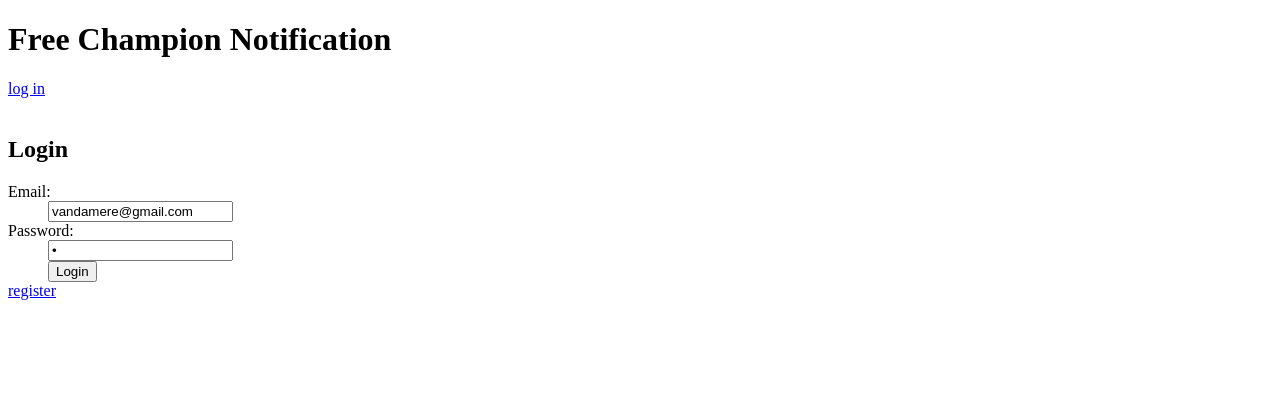
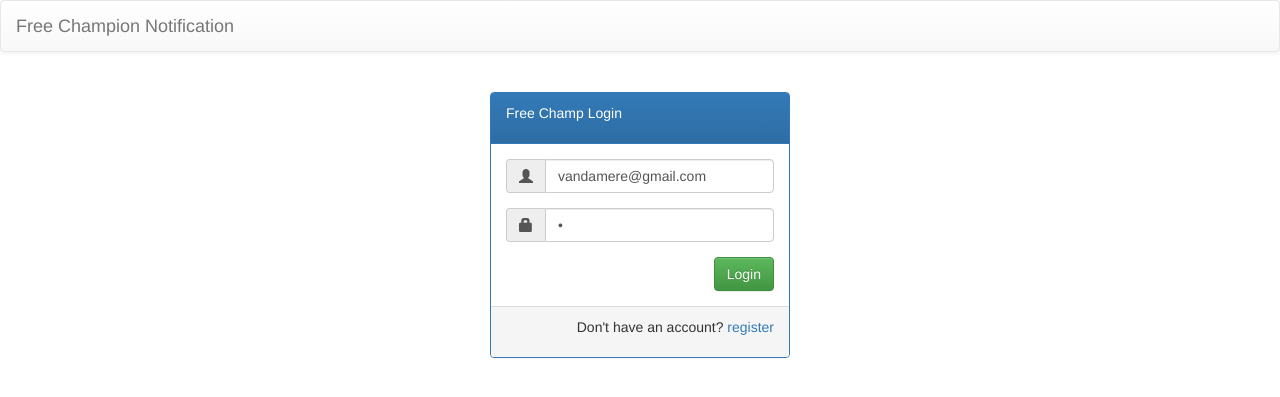
Before and after one commit to f7el/freeChamp, a Python web app: template champNotif_v2/templates/login.html in a window 1280 px wide. Shown: the top 397 px of the page. Run offline with Jinja, Linux system fonts and the light colour scheme; the template is opened without the code that fills it, so the values that code supplies are empty; some libraries are stand-ins or nearby versions.

Commit message:
added bootstrap login page and header

```diff
--- a/champNotif_v2/templates/layout.html
+++ b/champNotif_v2/templates/layout.html
@@ -2,18 +2,43 @@
 <title>Champ Notification</title>
 <head>
 <script src="//ajax.googleapis.com/ajax/libs/jquery/1.11.1/jquery.min.js"></script>
+
+<!-- Bootstrap -->
+<link rel="stylesheet" href="https://maxcdn.bootstrapcdn.com/bootstrap/3.3.4/css/bootstrap.min.css">
+<link rel="stylesheet" href="https://maxcdn.bootstrapcdn.com/bootstrap/3.3.4/css/bootstrap-theme.min.css">
+<script src="https://maxcdn.bootstrapcdn.com/bootstrap/3.3.4/js/bootstrap.min.js"></script>
+
+<link rel="stylesheet" href="//maxcdn.bootstrapcdn.com/font-awesome/4.3.0/css/font-awesome.min.css">
+
 <script>window.jQuery || document.write('<script src="{{
   url_for('static', filename='jquery-1.11.1.min.js') }}">\x3C/script>')</script>
 </head>
+
 <link rel=stylesheet type=text/css href="{{ url_for('static', filename='style.css') }}">
 <div class=page>
-  <h1>Free Champion Notification</h1>
+    <nav class="navbar navbar-default">
+        <div class="container-fluid">
+            <div class="navbar-header">
+                <a class="navbar-brand" href="#">Free Champion Notification</a>
+            </div>
+
+            <!-- Collect the nav links, forms, and other content for toggling -->
+            <div class="collapse navbar-collapse" id="bs-example-navbar-collapse-1">
+                <ul class="nav navbar-nav">
+                </ul>
+                <ul class="nav navbar-nav navbar-right">
+                    {% if session.logged_in %}
+                    <li>
+                    <a href="{{ url_for('logout') }}">log out</a>
+                    </li>
+                    {% endif %}
+                </ul>
+            </div><!-- /.navbar-collapse -->
+        </div><!-- /.container-fluid -->
+    </nav>
+
   <div class=metanav>
-  {% if not session.logged_in %}
-    <a href="{{ url_for('login') }}">log in</a>
-  {% else %}
-    <a href="{{ url_for('logout') }}">log out</a>
-  {% endif %}
+
   </div>
     <br>
   {% for message in get_flashed_messages() %}
--- a/champNotif_v2/templates/login.html
+++ b/champNotif_v2/templates/login.html
@@ -1,19 +1,35 @@
 {% extends "layout.html" %}
 {% block body %}
-  <h2>Login</h2>
-  {% if error %}<p class=error><strong>Error:</strong> {{ error }}{% endif %}
-        <form method="post" action="{{ url_for('login') }}">
+  {%if error %}<p class=error><strong>Error:</strong> {{ error }}{% endif %}
+
+<div class="panel panel-primary" style="width: 300px; margin: auto">
+    <div class="panel-heading">
+        <p>Free Champ Login</p>
+    </div>
+    <div class="panel-body">
+        <form class='form' method="post" action="{{ url_for('login') }}">
+            <div class='form-group'>
+                <div class='input-group'>
+                    <span class='input-group-addon'><span class='glyphicon glyphicon-user'></span></span>
+                    <input class='form-control' name="email" id="email" value="vandamere@gmail.com"/>
+                </div>
+            </div>
+            <div class='form-group'>
+                <div class='input-group'>
+                    <span class='input-group-addon'><span class="glyphicon glyphicon-lock"></span></span>
+                    <input class='form-control' type='password' name="pw" id="pw" value="1"/>
+                </div>
+            </div>
+            <div class='form-group'>
+                <button type='submit' class='btn btn-success pull-right' >Login</button>
+            </div>
+        </form>
+    </div>
+    <div class="panel-footer">
+        <p style="width: 100%; text-align: right"> Don't have an account? <a href="{{url_for('register')}}">register</a></p>
+    </div>
+</div>
 
 
-    <dl>
-      <dt>Email:
-      <dd><input type="text" name="email" id="email" value="vandamere@gmail.com">
-      <dt>Password:
-      <dd><input type="password" name="pw" id="pw" value="1">
-      <dd><input type=submit value=Login id="submit"><br>
-          </form>
-      <dt><a href="{{url_for('register')}}">register</a>
 
-    </dl>
-  </form>
 {% endblock %}
```
